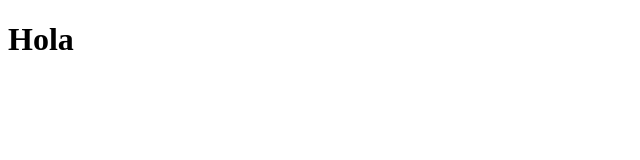
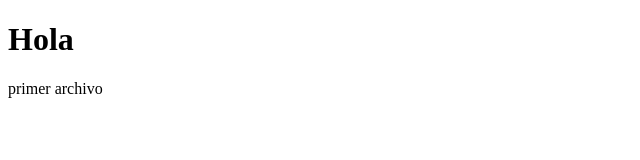
Before and after one commit to alanbrezman/nachopozopiano, a plain HTML site: page index.html in a window 1280 px wide. Shown: the whole page, without its empty margins (0-640 px from the left). Drawn offline with Linux system fonts and the light colour scheme.

Commit message:
se agrego un p

```diff
--- a/index.html
+++ b/index.html
@@ -10,5 +10,8 @@
     <h1>
         Hola
     </h1>
+    <p>
+        primer archivo
+    </p>
 </body>
 </html>
```
